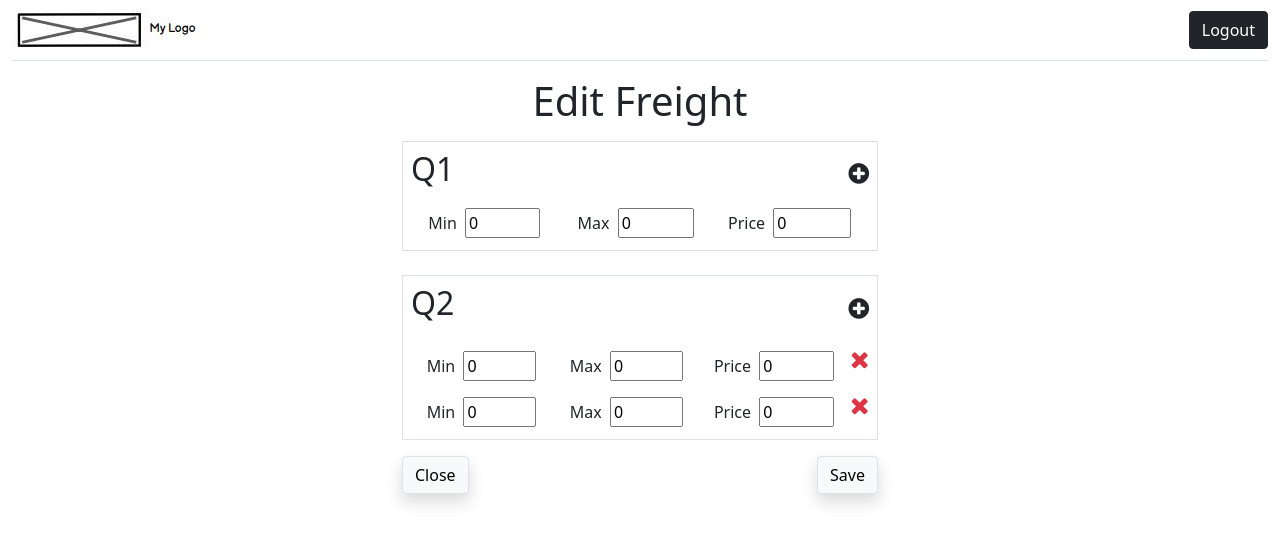
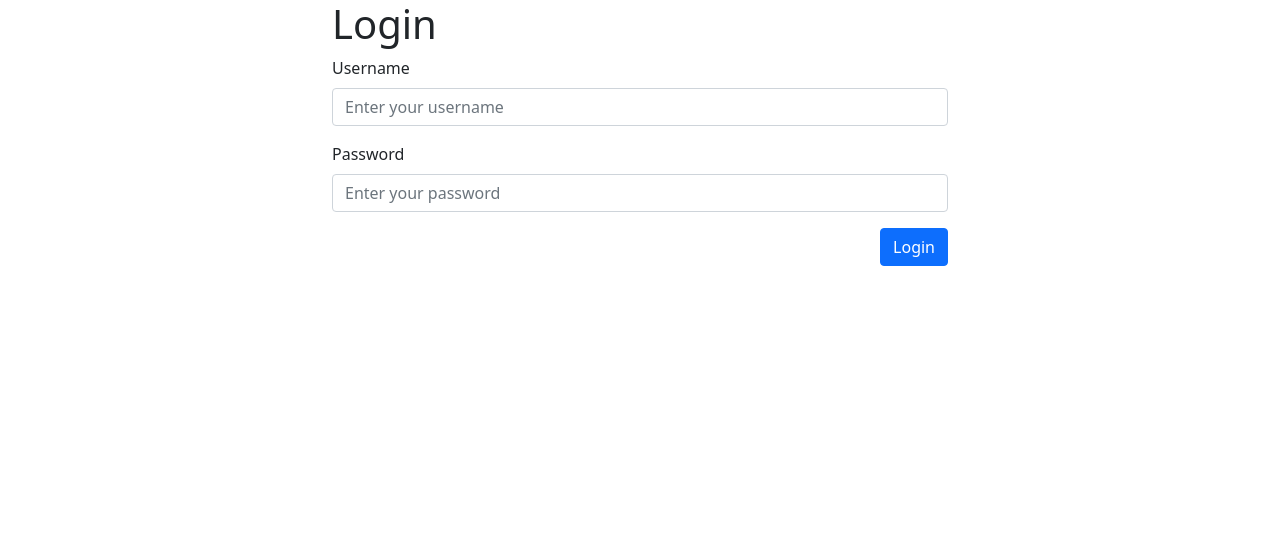
Before and after one commit to HARSH-KUMAR10/price-admin-frontend, a React (Create React App) app: page / in a window 1280 px wide. Shown: the top 544 px of the page. Built offline with nearby package versions, Linux system fonts and the light colour scheme.

Commit message:
routing fix

```diff
--- a/src/App.tsx
+++ b/src/App.tsx
@@ -15,13 +15,13 @@
       <Container fluid>
         <MemoryRouter>
           <Routes >
-            <Route path="/" element={<EditFreight />} />
+            <Route path="/freight" element={<EditFreight />} />
             <Route path="/material" element={<EditMaterial />} />
             <Route path="/machine/2" element={<EditMachine />} />
             <Route path="/machine" element={<ListMachines />} />
             <Route path="/overview" element={<Overview />} />
             <Route path="/view" element={<EditView />} />
-            <Route path="/f" element={<Login />} />
+            <Route path="/" element={<Login />} />
           </Routes >
         </MemoryRouter>
       </Container>
```
